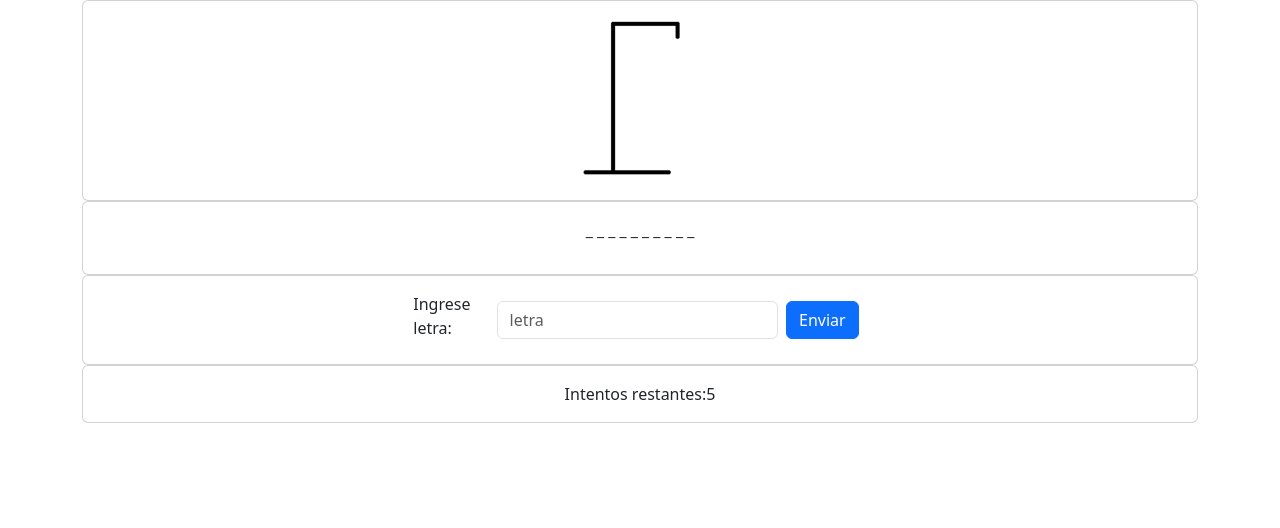
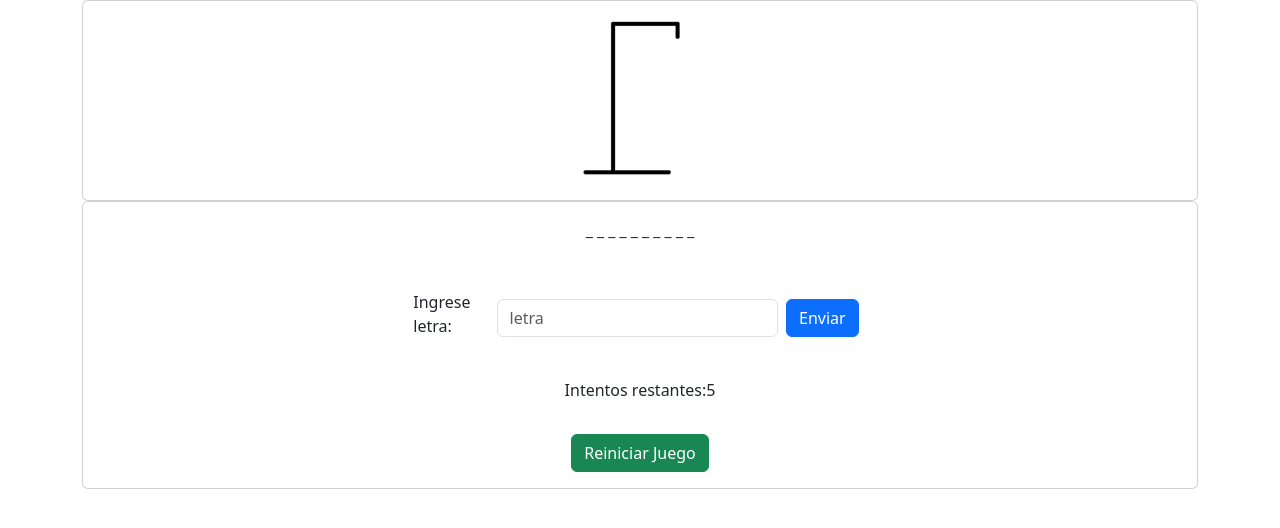
Before and after one commit to avillaq/Juego-Ahorcado, an Angular app: page / in a window 1280 px wide. Shown: the top 528 px of the page. Built offline with nearby package versions, Linux system fonts and the light colour scheme.

Commit message:
Añadimos un boton para reinciar el juego

```diff
--- a/src/app/tablero/tablero.component.html
+++ b/src/app/tablero/tablero.component.html
@@ -1,4 +1,5 @@
 <div class="card">
+
     <div class="card-body d-flex flex-column justify-content-center align-items-center">
         <p>
             @for (palabra of palabraUsuario; track $index) {
@@ -6,9 +7,7 @@
             }
         </p>
     </div>
-</div>
 
-<div class="card">
     <div class="card-body d-flex justify-content-center align-items-center">
         <form (ngSubmit)="ingresarLetra()" class="d-flex align-items-center">
             <div class="d-flex align-items-center me-2">
@@ -22,9 +21,7 @@
             </button>
         </form>
     </div>
-</div>
 
-<div class="card">
     <div class="card-body d-flex flex-column justify-content-center align-items-center">
         @if (intentos>0) {
             @if (juegoTerminado) {
@@ -40,4 +37,11 @@
             </div>
         }
     </div>
+
+    <div class="card-body d-flex justify-content-center align-items-center">
+        <button class="btn btn-success" (click)="reiniciarJuego()">
+            Reiniciar Juego
+        </button>
+    </div>
+
 </div>
```
